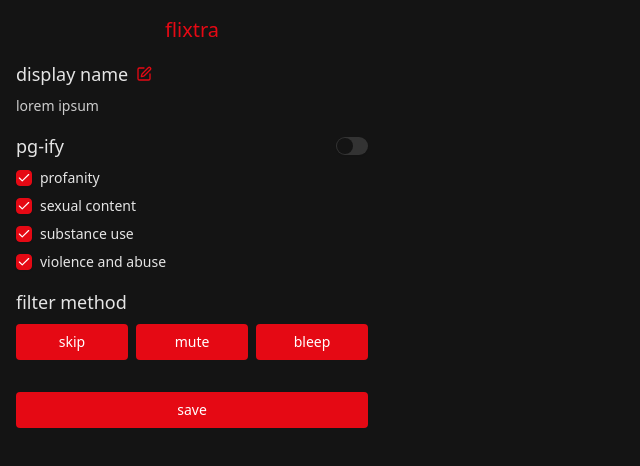
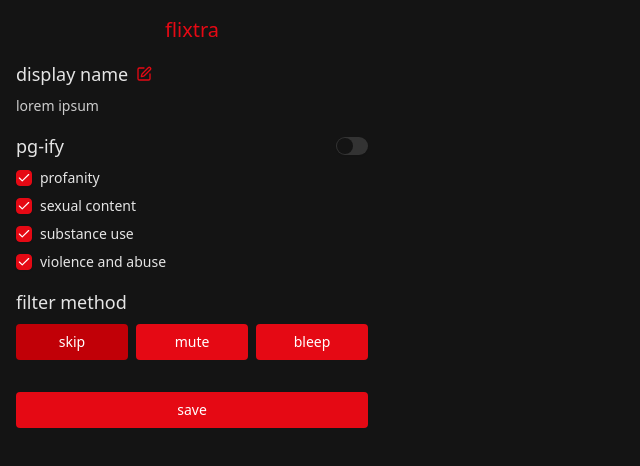
Before and after one commit to hannahkendall04/cs130, a React (Vite) app in the folder frontend/: page / in a window 1280 px wide. Shown: the top 466 px of the page, without its empty margins (0-640 px from the left). Built offline with nearby package versions, Linux system fonts and the light colour scheme; no server answers.

Commit message:
make filter method selection noticeable

```diff
--- a/frontend/src/App.tsx
+++ b/frontend/src/App.tsx
@@ -292,7 +292,7 @@ function App() {
           <button
             id="skipButton"
             className={`red-button w-1/3 ${
-              filterMethod === "skip" && "bg-accent"
+              filterMethod === "skip" && "!bg-accent"
             }`}
             disabled={preferencesLocked}
             onClick={() => setFilterMethod("skip")}
@@ -302,7 +302,7 @@ function App() {
           <button
             id="muteButton"
             className={`red-button w-1/3 ${
-              filterMethod === "mute" && "bg-accent"
+              filterMethod === "mute" && "!bg-accent"
             }`}
             disabled={preferencesLocked}
             onClick={() => setFilterMethod("mute")}
@@ -312,7 +312,7 @@ function App() {
           <button
             id="bleepButton"
             className={`red-button w-1/3 ${
-              filterMethod === "bleep" && "bg-accent"
+              filterMethod === "bleep" && "!bg-accent"
             }`}
             disabled={preferencesLocked}
             onClick={() => setFilterMethod("bleep")}
```
